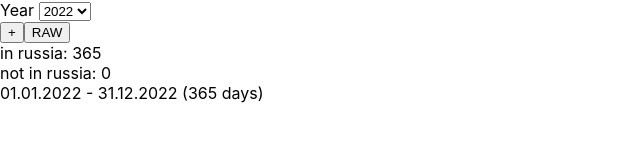
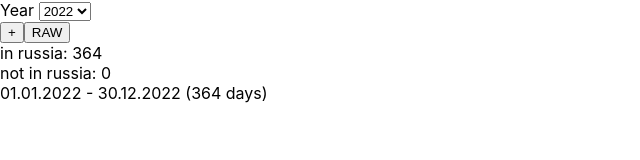
Before and after one commit to maxmaxme/tax_residency_calculator, a React app: page / in a window 1280 px wide. Shown: the top 160 px of the page, without its empty margins (0-640 px from the left). Built offline with nearby package versions, Linux system fonts and the light colour scheme.

Commit message:
include departure date

```diff
--- a/src/components/App/index.tsx
+++ b/src/components/App/index.tsx
@@ -3,43 +3,32 @@ import { DatesInput } from '../DatesInput';
 import { Intervals } from '../../types/interval';
 import { IntervalRows } from '../IntervalRows';
 import { getIntervalsCache, setIntervalsCache } from '../../utils/cache';
-import { convertToUtc } from '../../utils/timezone';
 import cn from 'classnames';
 import styles from './index.css';
+import { isLeapYear } from '../../utils/date';
 
 export type Row = {
   inRussia: boolean,
-  time: number,
+  doy: number,
 }
 
 export type GroupedRow = {
   inRussia: boolean,
-  timeStart: number,
-  timeEnd: number,
+  doyStart: number,
+  doyEnd: number,
 }
 
-const mSecondsInDay = 24 * 60 * 60 * 1000;
-
 const isTimeInIntervals = (time: number, intervals: Intervals): boolean => {
-  return Object.values(intervals).some(({ start, end }) => time >= start && time <= end);
+  return Object.values(intervals).some(({ start, end }) => time > start && time < end); // exclude start and end
 };
 
 const calcDays = (intervals: Intervals, year: number): Row[] => {
-  const yearEnd = convertToUtc(new Date(year, 11, 31));
-  const yearStart = convertToUtc(new Date(year, 0, 1));
-
-  yearStart.setHours(0, 0, 0, 0);
-  yearEnd.setHours(0, 0, 0, 0);
-
-  const yearEndTimestamp = yearEnd.getTime();
-  const yearStartTimestamp = yearStart.getTime();
-
+  const daysInYear = isLeapYear(year) ? 366 : 365;
   const rows = [];
-  for (let time = yearStartTimestamp; time <= yearEndTimestamp; time += mSecondsInDay) {
-    const inRussia = !isTimeInIntervals(time, intervals);
-    rows.push({ inRussia, time });
+  for (let doy = 1; doy < daysInYear; doy++) {
+    const inRussia = !isTimeInIntervals(new Date(year, 0, doy).getTime(), intervals);
+    rows.push({ inRussia, doy: doy });
   }
-
   return rows;
 };
 
@@ -79,6 +68,6 @@ export const App = () => {
     <div className={cn(styles.summary_row, styles['summary_row--inside'])}>in russia: {rows.filter(({ inRussia }) => inRussia).length}</div>
     <div className={cn(styles.summary_row, styles['summary_row--outside'])}>not in russia: {rows.filter(({ inRussia }) => !inRussia).length}</div>
 
-    <IntervalRows rows={rows} />
+    <IntervalRows rows={rows} year={year} />
   </>);
 };
--- a/src/components/IntervalRow/index.tsx
+++ b/src/components/IntervalRow/index.tsx
@@ -9,6 +9,9 @@ type Props = {
 }
 
 const formatDatesInterval = (date1: Date, date2: Date) => {
+  if (date1.getTime() === date2.getTime()) {
+    return date1.toLocaleDateString('ru-RU');
+  }
   return (
     date1.toLocaleDateString('ru-RU') + ' - ' + date2.toLocaleDateString('ru-RU')
   );
@@ -24,13 +27,14 @@ export const IntervalRow = ({
   dateStart,
   dateEnd,
 }: Props) => {
+  const daysCount = calculateDays(dateStart, dateEnd);
   return (
     <div
       className={cn(styles.row, {
         [styles['row--in_russia']]: inRussia,
       })}
     >
-      {formatDatesInterval(dateStart, dateEnd)} ({calculateDays(dateStart, dateEnd)} days)
+      {formatDatesInterval(dateStart, dateEnd)} ({daysCount} day{daysCount > 1 ? 's' : ''})
     </div>
   );
 };
--- a/src/components/IntervalRows/index.tsx
+++ b/src/components/IntervalRows/index.tsx
@@ -5,46 +5,35 @@ import styles from './index.css';
 
 const groupRows = (rows: Row[]): GroupedRow[] => {
   const groupedRows = [];
-  let groupStart = rows[0].time;
-  let groupEnd = rows[0].time;
-  let groupInRussia = false;
+  let prevValue = undefined;
   for (let i = 0; i < rows.length; i++) {
-    const row = rows[i];
-    if (row.inRussia !== groupInRussia) {
-      if (groupStart !== groupEnd) {
-        groupedRows.push({
-          inRussia: groupInRussia,
-          timeStart: groupStart,
-          timeEnd: groupEnd,
-        });
-      }
-      groupStart = row.time;
-      groupEnd = row.time;
-      groupInRussia = row.inRussia;
+    if (prevValue !== rows[i].inRussia) {
+      groupedRows.push({
+        inRussia: rows[i].inRussia,
+        doyStart: rows[i].doy,
+        doyEnd: rows[i].doy,
+      });
+      prevValue = rows[i].inRussia;
     } else {
-      groupEnd = row.time;
+      groupedRows[groupedRows.length - 1].doyEnd = rows[i].doy;
     }
   }
-  groupedRows.push({
-    inRussia: groupInRussia,
-    timeStart: groupStart,
-    timeEnd: groupEnd,
-  });
+
   return groupedRows;
 };
 
-export const IntervalRows = ({ rows }: { rows: Row[] }) => {
+export const IntervalRows = ({ rows, year }: { rows: Row[], year: number }) => {
   const groupedRows = useMemo(() => groupRows(rows), [rows]);
 
   return (
     <div className={styles.intervalRows}>
-      {groupedRows.map(({ inRussia, timeStart, timeEnd }, index) => {
+      {groupedRows.map(({ inRussia, doyStart, doyEnd }, index) => {
         return (
           <IntervalRow
             key={index}
             inRussia={inRussia}
-            dateStart={new Date(timeStart)}
-            dateEnd={new Date(timeEnd)}
+            dateStart={new Date(year, 0, doyStart)}
+            dateEnd={new Date(year, 0, doyEnd)}
           />
         );
       })}
--- /dev/null
+++ b/src/utils/date.ts
@@ -0,0 +1,4 @@
+export const isLeapYear = (year: number) => {
+  if ((year & 3) != 0) return false;
+  return ((year % 100) != 0 || (year % 400) == 0);
+};
```
